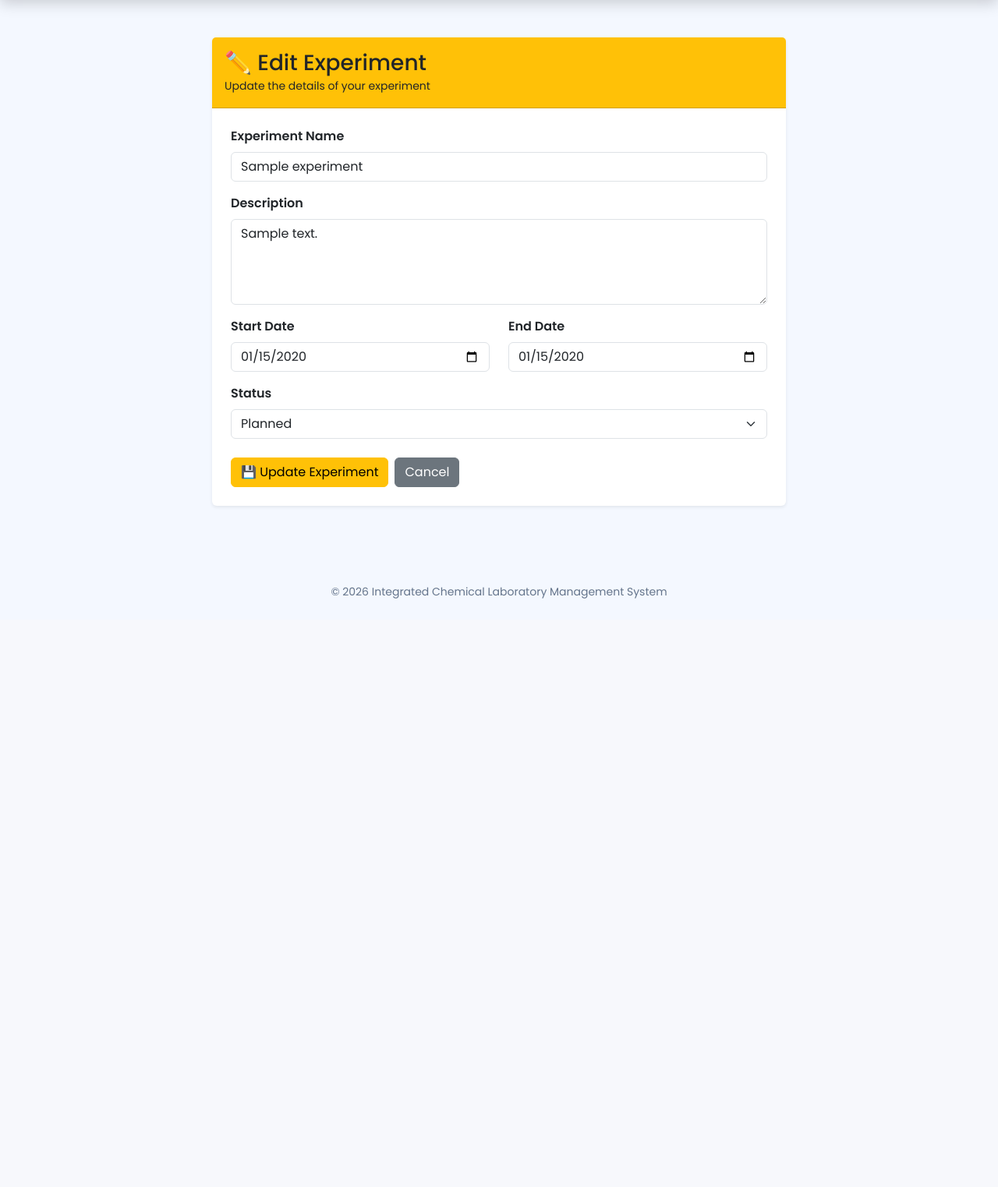
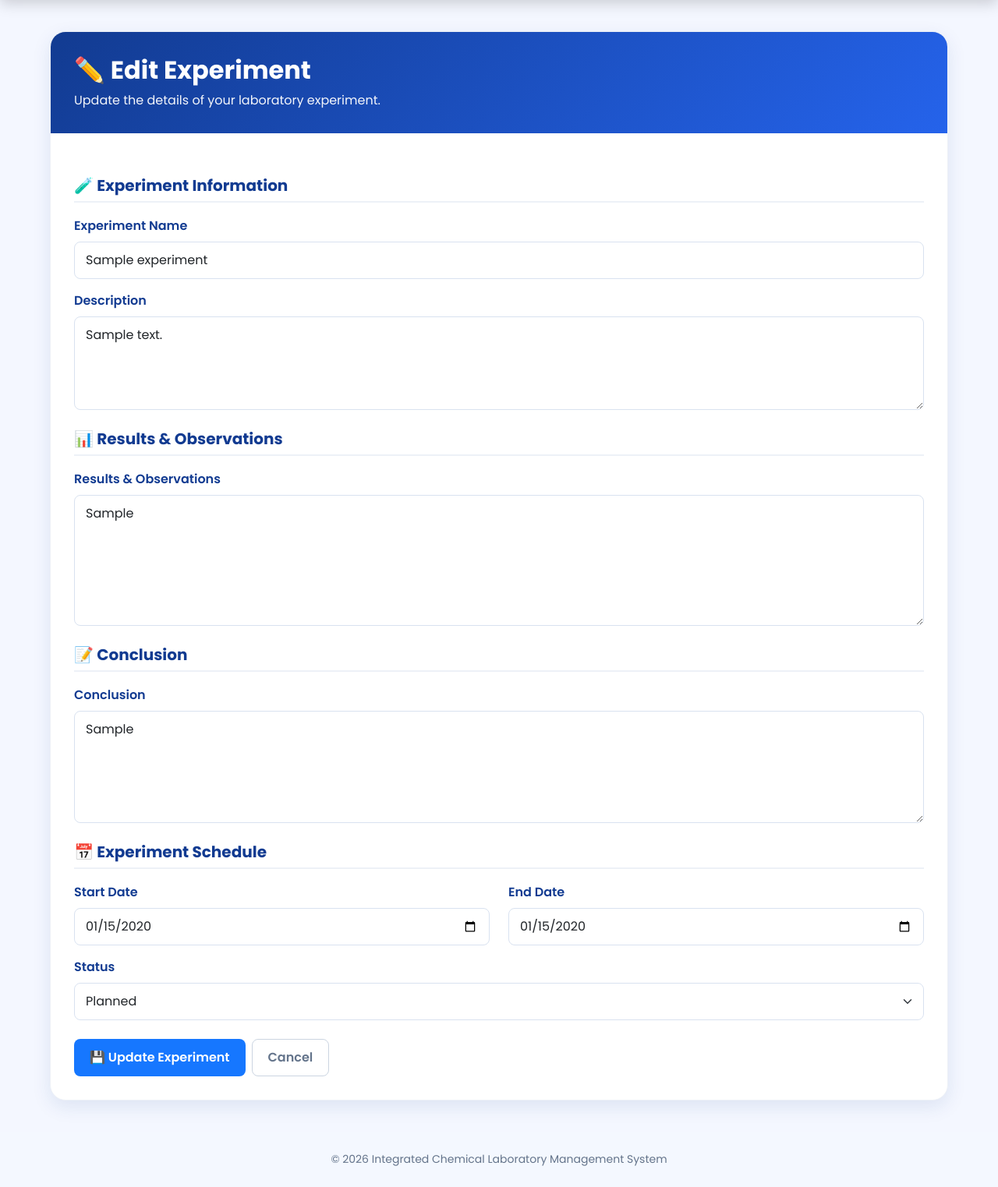
Before and after one commit to fathima-lab/IntegratedChemicalLab, a Django app: page /experiments/edit/1/ in a window 1280 px wide. Shown: the part 92-1615 px from the top of the page at 78% size. Before the commit the page ends 860 px from the top, so only its background shows below. Run offline with Django 5.2, Linux system fonts and the light colour scheme; a user stored in the database is signed in; tables that the repository leaves empty hold one stand-in row (values such as "Sample post").

Commit message:
Add discussion to experiment editing

```diff
--- a/templates/edit_experiment.html
+++ b/templates/edit_experiment.html
@@ -6,133 +6,281 @@ Edit Experiment | ICLMS
 
 {% block content %}
 
-<div class="container py-5">
+<style>
 
-    <div class="row justify-content-center">
+    .experiment-edit-page {
+        padding: 40px 5%;
+        background: #f4f7ff;
+        min-height: calc(100vh - 100px);
+    }
 
-        <div class="col-lg-8">
+    .edit-card {
+        background: white;
+        border-radius: 20px;
+        overflow: hidden;
+        box-shadow: 0 8px 25px rgba(20, 60, 140, .10);
+        border: 1px solid #edf1f7;
+    }
 
-            <div class="card shadow-sm border-0">
+    .edit-header {
+        background: linear-gradient(135deg, #123b91, #2563eb);
+        color: white;
+        padding: 30px;
+    }
 
+    .edit-header h2 {
+        font-weight: 700;
+        margin-bottom: 8px;
+    }
+
+    .edit-header p {
+        margin-bottom: 0;
+        opacity: .95;
+    }
+
+    .edit-body {
+        padding: 30px;
+    }
+
+    .form-label {
+        color: #123b91;
+        font-weight: 600;
+    }
+
+    .form-control,
+    .form-select {
+        border-radius: 8px;
+        border: 1px solid #d9e2f0;
+        padding: 11px 14px;
+    }
+
+    .form-control:focus,
+    .form-select:focus {
+        border-color: #2563eb;
+        box-shadow: 0 0 0 .2rem rgba(37, 99, 235, .12);
+    }
+
+    .section-title {
+        color: #123b91;
+        font-weight: 700;
+        margin-top: 25px;
+        margin-bottom: 18px;
+        padding-bottom: 8px;
+        border-bottom: 2px solid #edf1f7;
+    }
+
+    .update-btn {
+        background: #1677ff;
+        color: white;
+        border: none;
+        border-radius: 8px;
+        padding: 11px 20px;
+        font-weight: 600;
+    }
+
+    .update-btn:hover {
+        background: #0d63d8;
+        color: white;
+    }
+
+    .cancel-btn {
+        background: white;
+        color: #64748b;
+        border: 1px solid #cbd5e1;
+        border-radius: 8px;
+        padding: 11px 20px;
+        font-weight: 600;
+        text-decoration: none;
+    }
+
+    .cancel-btn:hover {
+        background: #f1f5f9;
+        color: #475569;
+    }
+
+    .error-message {
+        color: #dc3545;
+        font-size: 14px;
+        margin-top: 5px;
+    }
+
+</style>
+
+
+<div class="experiment-edit-page">
+
+    <div class="edit-card">
+
+        <!-- ================================================= -->
         <!-- HEADER -->
-                <div class="card-header bg-warning py-3">
+        <!-- ================================================= -->
 
-                    <h3 class="mb-0">
+        <div class="edit-header">
+
+            <h2>
                 ✏️ Edit Experiment
-                    </h3>
+            </h2>
 
-                    <small>
-                        Update the details of your experiment
-                    </small>
+            <p>
+                Update the details of your laboratory experiment.
+            </p>
 
         </div>
 
 
-                <!-- BODY -->
-                <div class="card-body p-4">
+        <!-- ================================================= -->
+        <!-- FORM -->
+        <!-- ================================================= -->
 
-                    {% if form.non_field_errors %}
-
-                        <div class="alert alert-danger">
-                            {{ form.non_field_errors }}
-                        </div>
-
-                    {% endif %}
-
+        <div class="edit-body">
 
             <form method="POST">
 
                 {% csrf_token %}
 
+                {{ form.non_field_errors }}
 
-                        <!-- EXPERIMENT NAME -->
+
+                <!-- ================================================= -->
+                <!-- BASIC INFORMATION -->
+                <!-- ================================================= -->
+
+                <h5 class="section-title">
+                    🧪 Experiment Information
+                </h5>
+
+
+                <!-- Experiment Name -->
+
                 <div class="mb-3">
 
-                            <label
-                                for="{{ form.name.id_for_label }}"
-                                class="form-label fw-semibold"
-                            >
+                    <label class="form-label">
                         Experiment Name
                     </label>
 
                     {{ form.name }}
 
                     {% if form.name.errors %}
-
-                                <div class="text-danger small mt-1">
+                        <div class="error-message">
                             {{ form.name.errors }}
                         </div>
-
                     {% endif %}
 
                 </div>
 
 
-                        <!-- DESCRIPTION -->
+                <!-- Description -->
+
                 <div class="mb-3">
 
-                            <label
-                                for="{{ form.description.id_for_label }}"
-                                class="form-label fw-semibold"
-                            >
+                    <label class="form-label">
                         Description
                     </label>
 
                     {{ form.description }}
 
                     {% if form.description.errors %}
-
-                                <div class="text-danger small mt-1">
+                        <div class="error-message">
                             {{ form.description.errors }}
                         </div>
-
                     {% endif %}
 
                 </div>
 
 
+                <!-- ================================================= -->
+                <!-- RESULTS -->
+                <!-- ================================================= -->
+
+                <h5 class="section-title">
+                    📊 Results & Observations
+                </h5>
+
+                <div class="mb-3">
+
+                    <label class="form-label">
+                        Results & Observations
+                    </label>
+
+                    {{ form.results_observations }}
+
+                    {% if form.results_observations.errors %}
+                        <div class="error-message">
+                            {{ form.results_observations.errors }}
+                        </div>
+                    {% endif %}
+
+                </div>
+
+
+                <!-- ================================================= -->
+                <!-- CONCLUSION -->
+                <!-- ================================================= -->
+
+                <h5 class="section-title">
+                    📝 Conclusion
+                </h5>
+
+                <div class="mb-3">
+
+                    <label class="form-label">
+                        Conclusion
+                    </label>
+
+                    {{ form.conclusion }}
+
+                    {% if form.conclusion.errors %}
+                        <div class="error-message">
+                            {{ form.conclusion.errors }}
+                        </div>
+                    {% endif %}
+
+                </div>
+
+
+                <!-- ================================================= -->
                 <!-- DATES -->
+                <!-- ================================================= -->
+
+                <h5 class="section-title">
+                    📅 Experiment Schedule
+                </h5>
+
                 <div class="row">
+
+                    <!-- Start Date -->
 
                     <div class="col-md-6 mb-3">
 
-                                <label
-                                    for="{{ form.start_date.id_for_label }}"
-                                    class="form-label fw-semibold"
-                                >
+                        <label class="form-label">
                             Start Date
                         </label>
 
                         {{ form.start_date }}
 
                         {% if form.start_date.errors %}
-
-                                    <div class="text-danger small mt-1">
+                            <div class="error-message">
                                 {{ form.start_date.errors }}
                             </div>
-
                         {% endif %}
 
                     </div>
 
 
+                    <!-- End Date -->
+
                     <div class="col-md-6 mb-3">
 
-                                <label
-                                    for="{{ form.end_date.id_for_label }}"
-                                    class="form-label fw-semibold"
-                                >
+                        <label class="form-label">
                             End Date
                         </label>
 
                         {{ form.end_date }}
 
                         {% if form.end_date.errors %}
-
-                                    <div class="text-danger small mt-1">
+                            <div class="error-message">
                                 {{ form.end_date.errors }}
                             </div>
-
                         {% endif %}
 
                     </div>
@@ -140,35 +288,36 @@ Edit Experiment | ICLMS
                 </div>
 
 
+                <!-- ================================================= -->
                 <!-- STATUS -->
+                <!-- ================================================= -->
+
                 <div class="mb-4">
 
-                            <label
-                                for="{{ form.status.id_for_label }}"
-                                class="form-label fw-semibold"
-                            >
+                    <label class="form-label">
                         Status
                     </label>
 
                     {{ form.status }}
 
                     {% if form.status.errors %}
-
-                                <div class="text-danger small mt-1">
+                        <div class="error-message">
                             {{ form.status.errors }}
                         </div>
-
                     {% endif %}
 
                 </div>
 
 
+                <!-- ================================================= -->
                 <!-- BUTTONS -->
-                        <div class="d-flex gap-2">
+                <!-- ================================================= -->
+
+                <div class="d-flex gap-2 flex-wrap">
 
                     <button
                         type="submit"
-                                class="btn btn-warning"
+                        class="update-btn"
                     >
                         💾 Update Experiment
                     </button>
@@ -176,7 +325,7 @@ Edit Experiment | ICLMS
 
                     <a
                         href="{% url 'experiments' %}"
-                                class="btn btn-secondary"
+                        class="cancel-btn"
                     >
                         Cancel
                     </a>
@@ -191,8 +340,4 @@ Edit Experiment | ICLMS
 
 </div>
 
-    </div>
-
-</div>
-
 {% endblock %}
```
Lines whose indentation alone changed are shown as unchanged.
